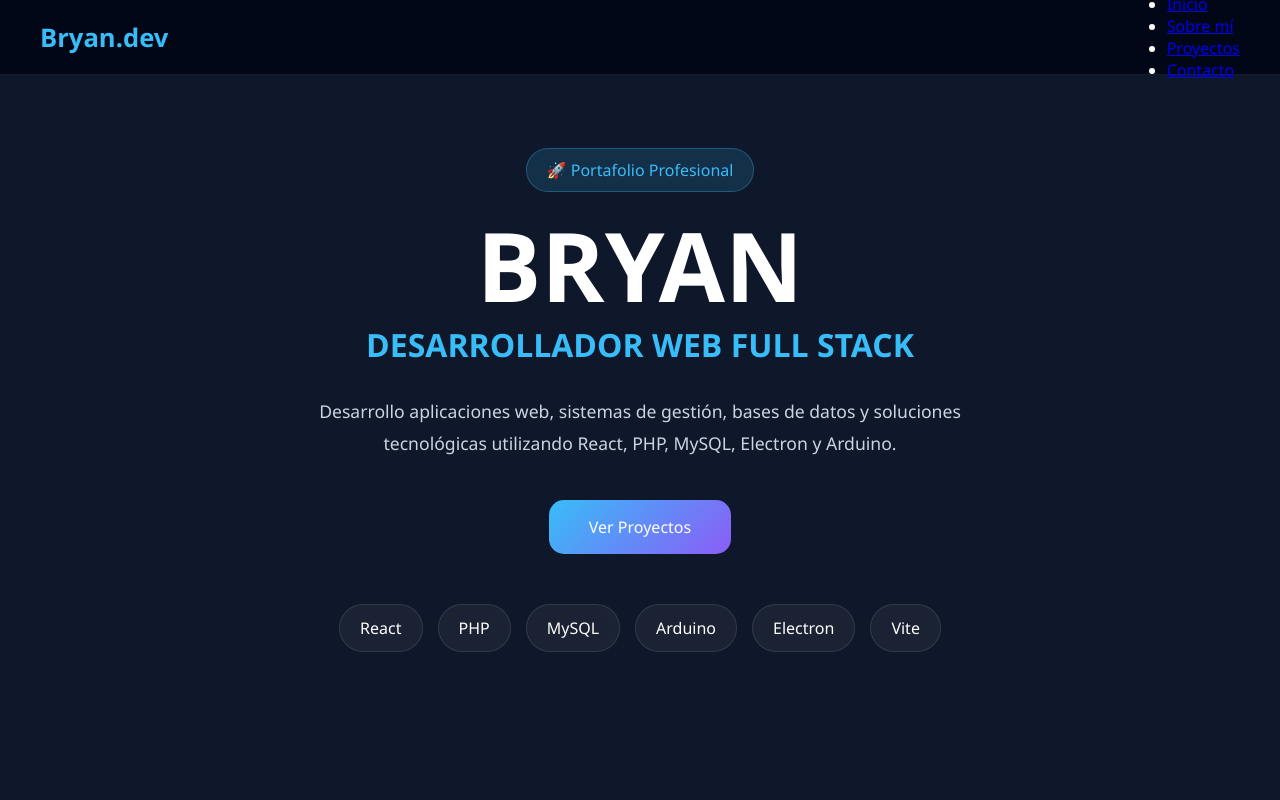
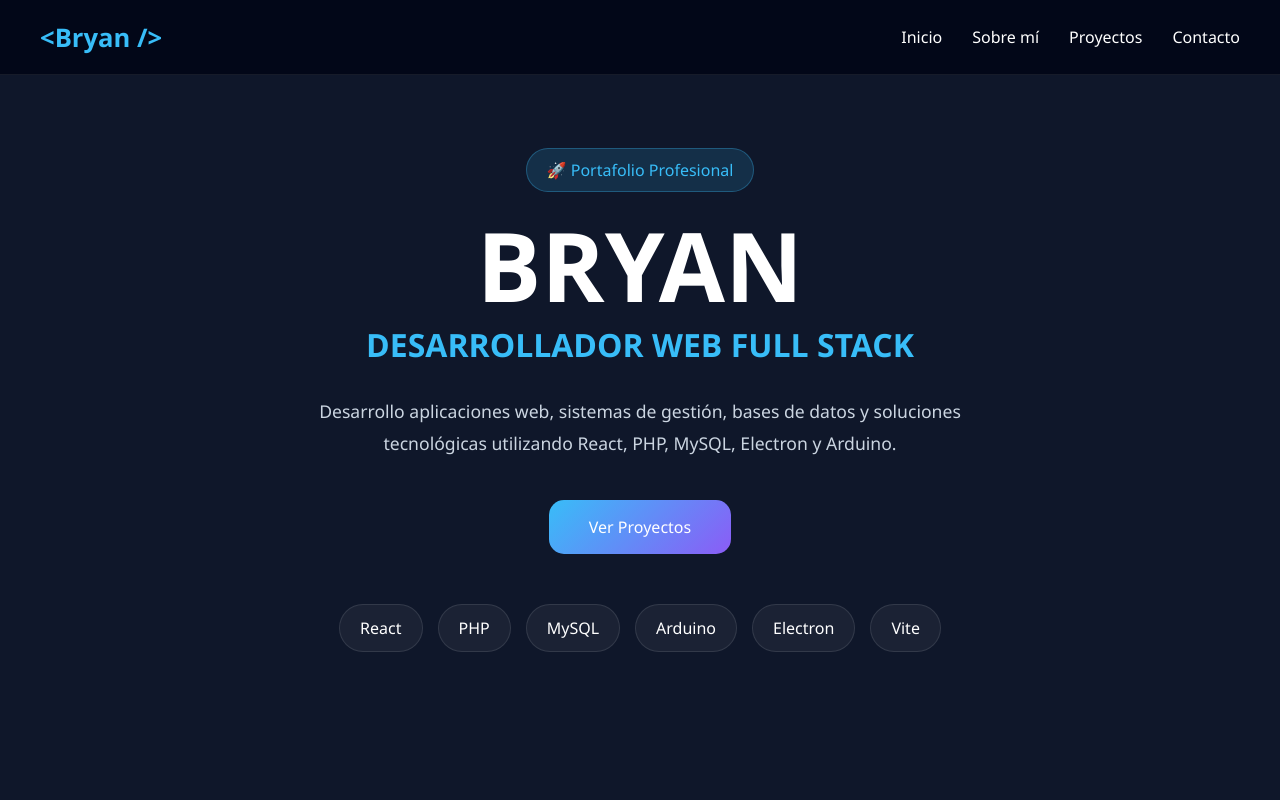
Before and after one commit to bryam-e/portafolio-bryan, a React (Vite) app: page / in a window 1280 px wide. Shown: the top 800 px of the page. Built offline with nearby package versions, Linux system fonts and the light colour scheme.

Commit message:
Nuevo Navbar

```diff
--- a/src/components/Navbar.jsx
+++ b/src/components/Navbar.jsx
@@ -3,10 +3,10 @@ function Navbar() {
     <nav className="navbar">
 
       <div className="logo">
-        Bryan.dev
+        &lt;Bryan /&gt;
       </div>
 
-      <ul>
+      <ul className="nav-links">
         <li><a href="#inicio">Inicio</a></li>
         <li><a href="#sobre-mi">Sobre mí</a></li>
         <li><a href="#proyectos">Proyectos</a></li>
```
